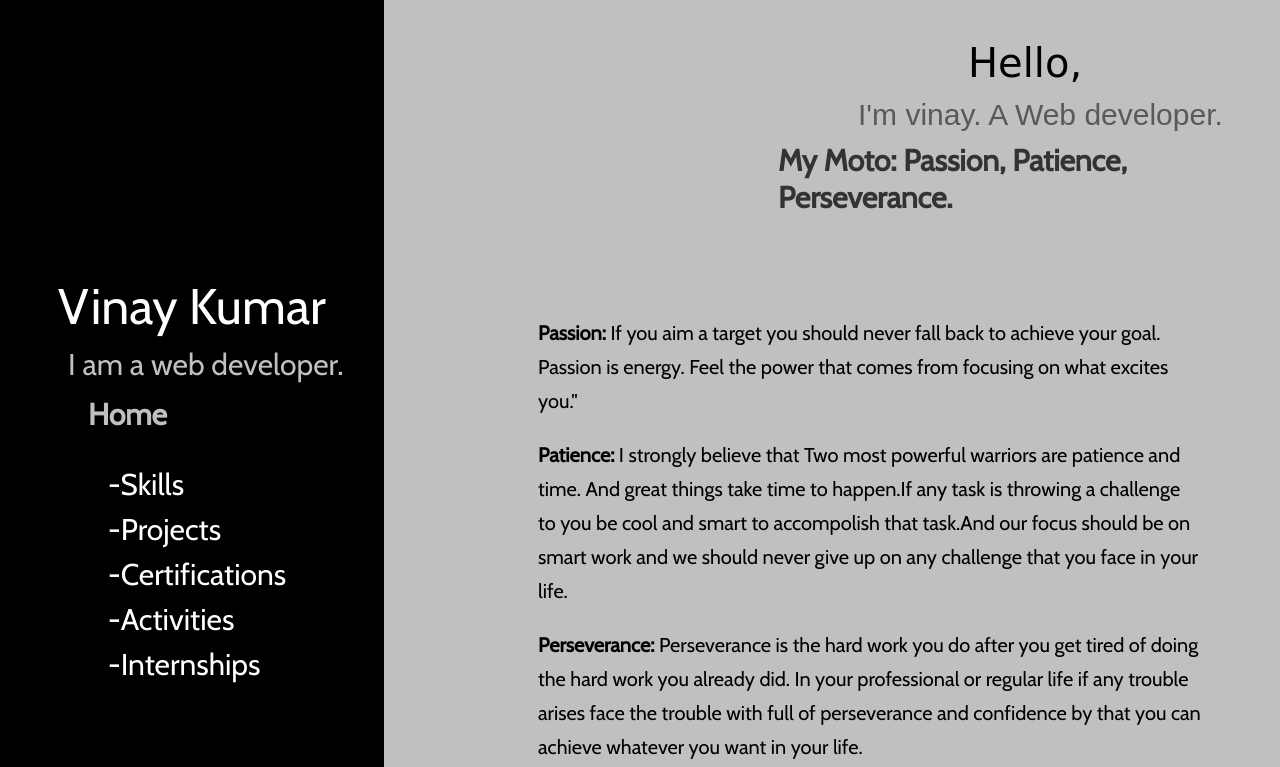
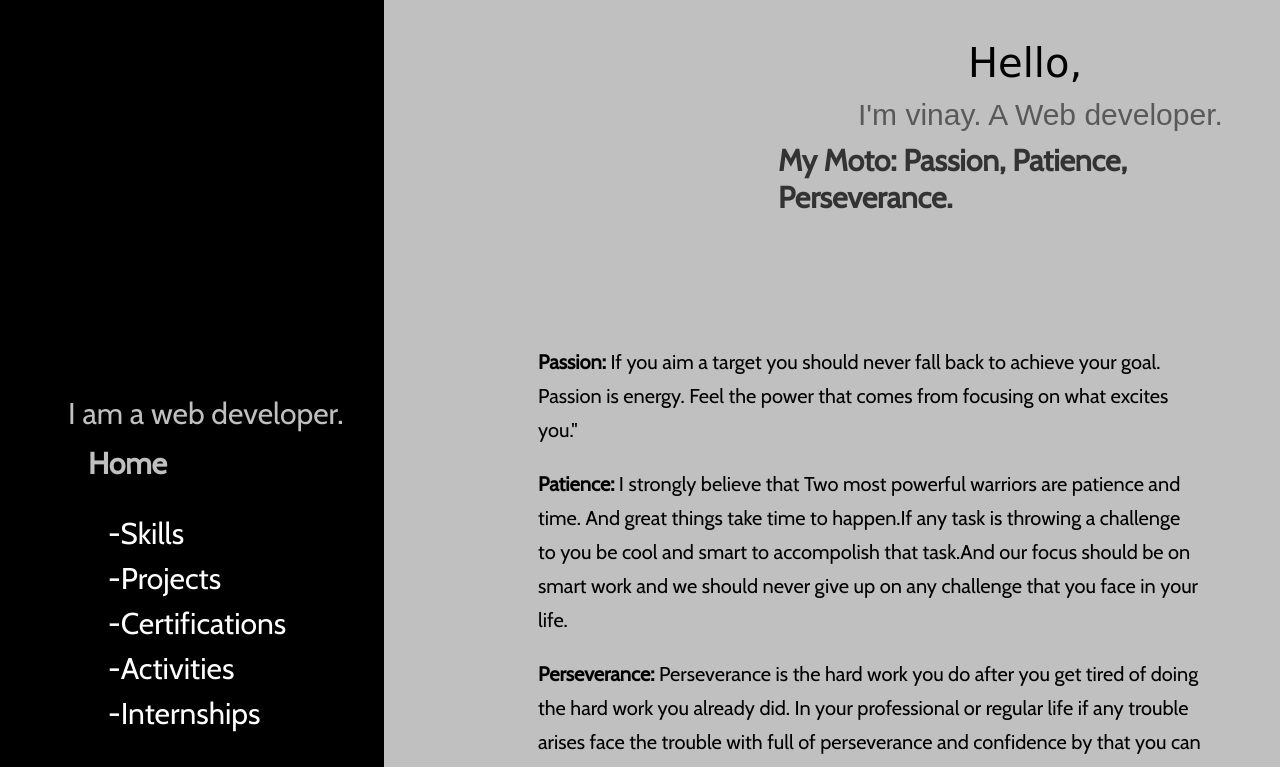
Before and after one commit to vinaykumar077/vinaykumar, a plain HTML site: page index.html in a window 1280 px wide. Shown: the top 767 px of the page. Drawn offline with nearby package versions, Linux system fonts and the light colour scheme.

Commit message:
Update index.html

```diff
--- a/index.html
+++ b/index.html
@@ -18,7 +18,7 @@
       <p><b>My Moto: Passion, Patience, Perseverance.</b></p>
     </div>
     <div class="rt">
-      <a href="#">Vinay Kumar</a>
+      <p>Vinay Kumar</p>
     </div>
     <div class="op">
       <p>I am a web developer.</p>
```
